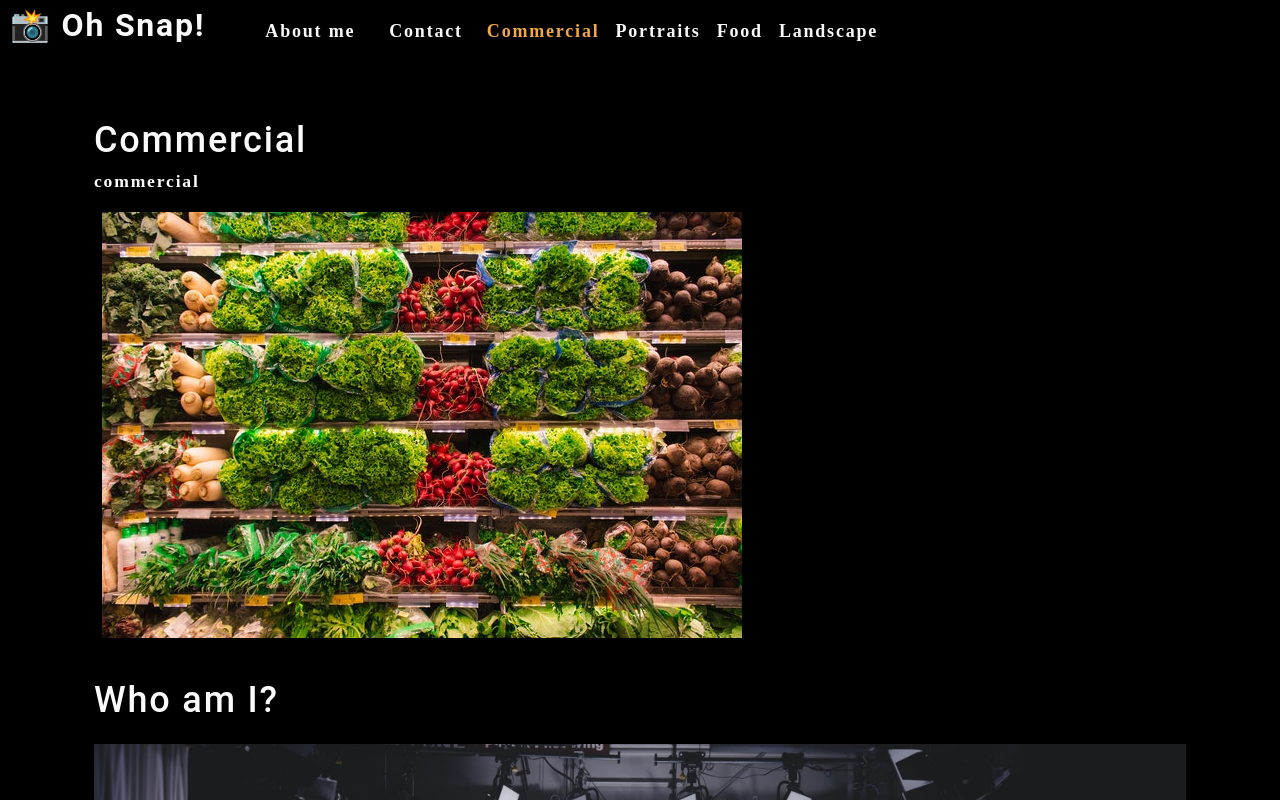
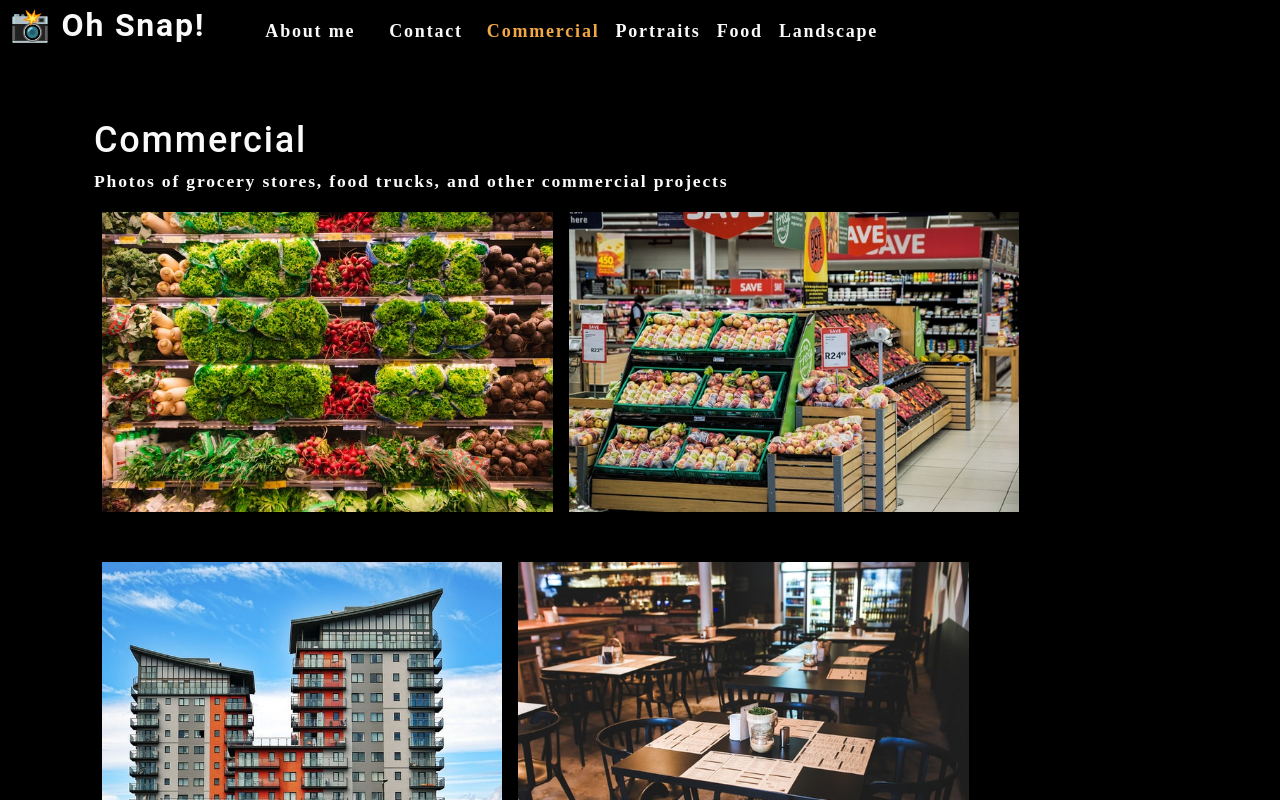
Before and after one commit to darkjuanjo/photo-port, a React (Create React App) app: page / in a window 1280 px wide. Shown: the top 800 px of the page. Built offline with nearby package versions, Linux system fonts and the light colour scheme.

Commit message:
added gallery

```diff
--- a/src/App.js
+++ b/src/App.js
@@ -17,7 +17,7 @@
 
   const [currentCategory, setCurrentCategory] = useState(categories[0]);
 
-  useEffect(() => {
+  useEffect(() => { //DOM changes
     document.title = capitalizeFirstLetter(currentCategory.name);
   }, [currentCategory]);
 
@@ -30,7 +30,9 @@
       ></Nav>
       <main>
         <div>
-          <Gallery></Gallery>
+          <Gallery
+          currentCategory={currentCategory}>
+          </Gallery>
           <About></About>
         </div>
       </main>
--- a/src/components/Gallery/index.js
+++ b/src/components/Gallery/index.js
@@ -1,25 +1,16 @@
-import React from "react";
+import React from 'react';
+import PhotoList from '../PhotoList';
 import { capitalizeFirstLetter } from '../../utils/helpers';
-import photo from "../../assets/small/commercial/0.jpg";
 
-function Gallery(props) {
-  const currentCategory = {
-    name: "commercial",
-    description:
-      "Photos of grocery stores, food trucks, and other commercial projects",
-  };
+function Gallery({ currentCategory }) {
+  const { name, description } = currentCategory;
   return (
     <section>
-      <h1>{capitalizeFirstLetter(currentCategory.name)}</h1>
-      <p>{currentCategory.name}</p>
-      <div className="flex-row">
-          <img
-            src={photo}
-            alt="Commercial Example"
-            className="img-thumbanil mx-1"
-          />
-      </div>
+      <h1 data-testid="h1tag">{capitalizeFirstLetter(name)}</h1>
+      <p>{description}</p>
+      <PhotoList category={currentCategory.name}/>
     </section>
   );
 }
+
 export default Gallery;
--- /dev/null
+++ b/src/components/PhotoList/index.js
@@ -0,0 +1,119 @@
+import React, { useState } from 'react';
+
+
+function PhotoList({ category }) {
+  const [photos] = useState([
+    {
+      name: 'Grocery aisle',
+      category: 'commercial',
+      description: 'Lorem ipsum dolor sit amet, consectetur adipiscing elit. Nunc ultricie',
+    },
+    {
+      name: 'Grocery booth',
+      category: 'commercial',
+      description: 'Lorem ipsum dolor sit amet, consectetur adipiscing elit. Nunc ultricie',
+    },
+    {
+      name: 'Building exterior',
+      category: 'commercial',
+      description: 'Lorem ipsum dolor sit amet, consectetur adipiscing elit. Nunc ultricie',
+    },
+    {
+      name: 'Restaurant table',
+      category: 'commercial',
+      description: 'Lorem ipsum dolor sit amet, consectetur adipiscing elit. Nunc ultricie',
+    },
+    {
+      name: 'Cafe interior',
+      category: 'commercial',
+      description: 'Lorem ipsum dolor sit amet, consectetur adipiscing elit. Nunc ultricie',
+    },
+    {
+      name: 'Cat green eyes',
+      category: 'portraits',
+      description: 'Lorem ipsum dolor sit amet, consectetur adipiscing elit. Nunc ultricie',
+    },
+    {
+      name: 'Green parrot',
+      category: 'portraits',
+      description: 'Lorem ipsum dolor sit amet, consectetur adipiscing elit. Nunc ultricie',
+    },
+    {
+      name: 'Yellow macaw',
+      category: 'portraits',
+      description: 'Lorem ipsum dolor sit amet, consectetur adipiscing elit. Nunc ultricie',
+    },
+    {
+      name: 'Pug smile',
+      category: 'portraits',
+      description: 'Lorem ipsum dolor sit amet, consectetur adipiscing elit. Nunc ultricie',
+    },
+    {
+      name: 'Pancakes',
+      category: 'food',
+      description: 'Lorem ipsum dolor sit amet, consectetur adipiscing elit. Nunc ultricie',
+    },
+    {
+      name: 'Burrito',
+      category: 'food',
+      description: 'Lorem ipsum dolor sit amet, consectetur adipiscing elit. Nunc ultricie',
+    },
+    {
+      name: 'Scallop pasta',
+      category: 'food',
+      description: 'Lorem ipsum dolor sit amet, consectetur adipiscing elit. Nunc ultricie',
+    },
+    {
+      name: 'Burger',
+      category: 'food',
+      description: 'Lorem ipsum dolor sit amet, consectetur adipiscing elit. Nunc ultricie',
+    },
+    {
+      name: 'Fruit bowl',
+      category: 'food',
+      description: 'Lorem ipsum dolor sit amet, consectetur adipiscing elit. Nunc ultricie',
+    },
+    {
+      name: 'Green river',
+      category: 'landscape',
+      description: 'Lorem ipsum dolor sit amet, consectetur adipiscing elit. Nunc ultricie',
+    },
+    {
+      name: 'Docks',
+      category: 'landscape',
+      description: 'Lorem ipsum dolor sit amet, consectetur adipiscing elit. Nunc ultricie',
+    },
+    {
+      name: 'Panoramic village by sea',
+      category: 'landscape',
+      description: 'Lorem ipsum dolor sit amet, consectetur adipiscing elit. Nunc ultricie',
+    },
+    {
+      name: 'Domestic landscape',
+      category: 'landscape',
+      description: 'Lorem ipsum dolor sit amet, consectetur adipiscing elit. Nunc ultricie',
+    },
+    {
+      name: 'Park bench',
+      category: 'landscape',
+      description: 'Lorem ipsum dolor sit amet, consectetur adipiscing elit. Nunc ultricie',
+    },
+  ]);
+  const currentPhotos = photos.filter((photo) => photo.category === category);
+  return (
+    <div>
+      <div className = 'flex-row'>
+        {currentPhotos.map((image, i) => (
+          <img
+          src={require(`../../assets/small/${category}/${i}.jpg`).default}
+          alt={image.name}
+          className="img-thumbnail mx-1"
+          key={image.name}
+          />
+        ))}
+      </div>
+    </div>
+  )
+}
+
+export default PhotoList;
```
